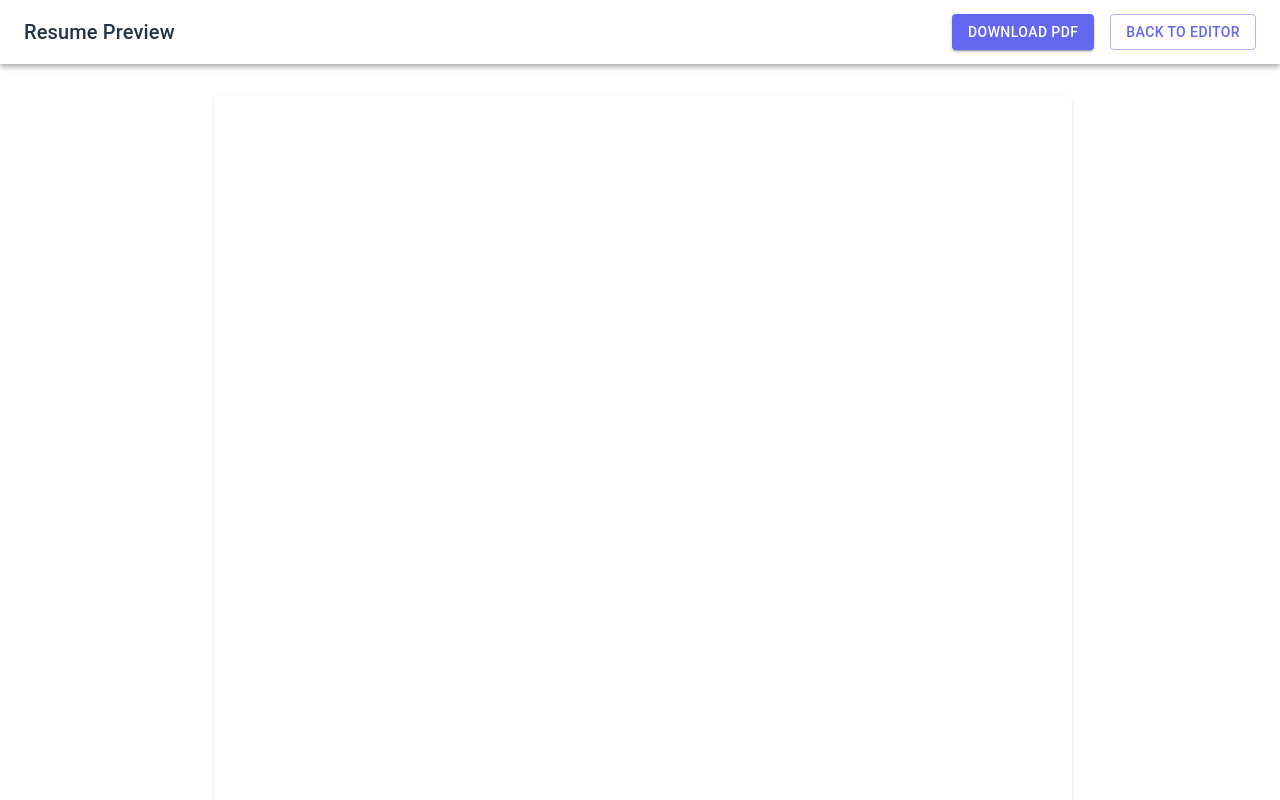
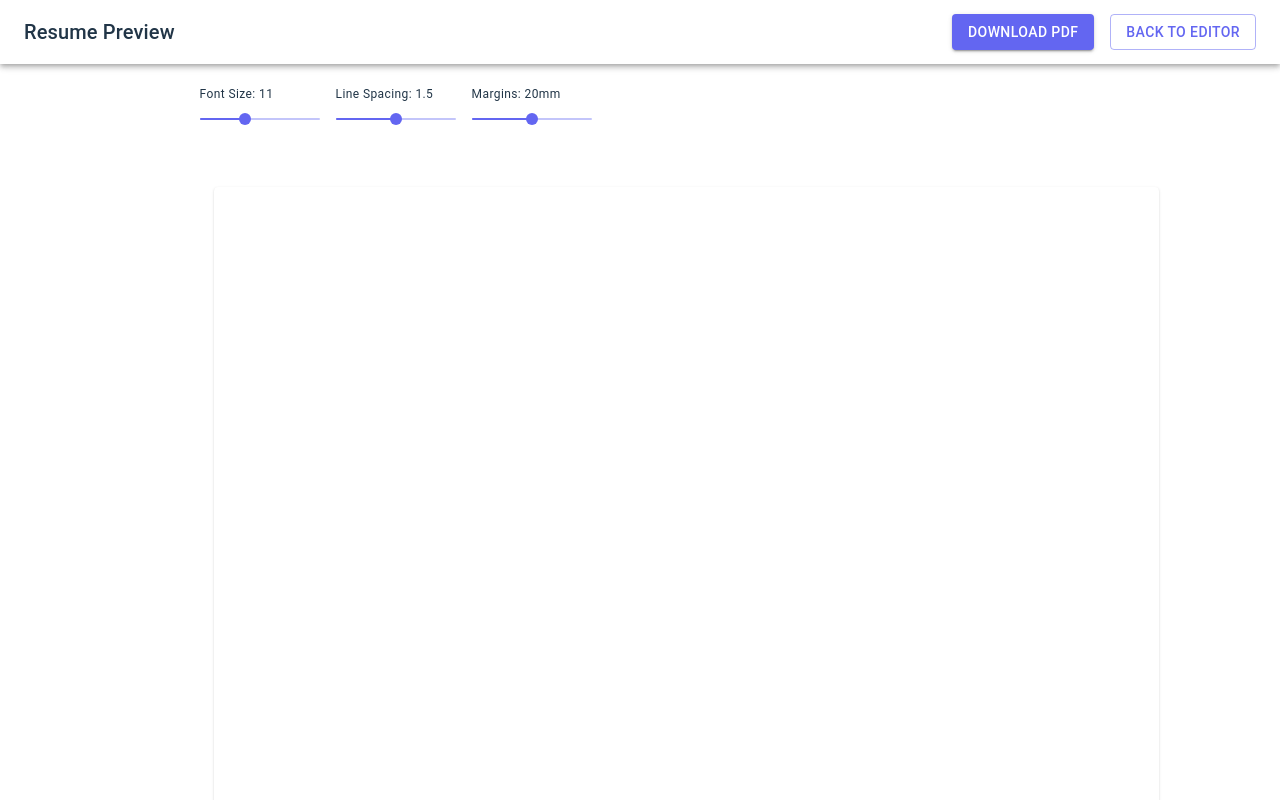
Before and after one commit to hamzaable/ez-resume-maker, a React (Vite) app: page /preview in a window 1280 px wide. Shown: the top 800 px of the page. Built offline with nearby package versions, Linux system fonts and the light colour scheme.

Commit message:
live editing

```diff
--- /dev/null
+++ b/src/components/DocumentControls.tsx
@@ -0,0 +1,111 @@
+import {
+  Box,
+  Select,
+  MenuItem,
+  FormControl,
+  InputLabel,
+  Slider,
+  Typography,
+  SelectChangeEvent,
+} from '@mui/material';
+
+interface DocumentControlsProps {
+  font: string;
+  fontSize: number;
+  lineSpacing: number;
+  margins: number;
+  onFontChange: (font: string) => void;
+  onFontSizeChange: (size: number) => void;
+  onLineSpacingChange: (spacing: number) => void;
+  onMarginsChange: (margins: number) => void;
+}
+
+const fonts = [
+  'MERRIWEATHER',
+  'ARIAL',
+  'TIMES NEW ROMAN',
+  'HELVETICA',
+  'CALIBRI',
+  'CAMBRIA',
+  'GEORGIA',
+];
+
+export default function DocumentControls({
+  font,
+  fontSize,
+  lineSpacing,
+  margins,
+  onFontChange,
+  onFontSizeChange,
+  onLineSpacingChange,
+  onMarginsChange,
+}: DocumentControlsProps) {
+  const handleFontChange = (event: SelectChangeEvent) => {
+    onFontChange(event.target.value);
+  };
+
+  return (
+    <Box sx={{ p: 2, display: 'flex', gap: 2, alignItems: 'center', flexWrap: 'wrap' }}>
+      <FormControl sx={{ minWidth: 120 }}>
+        <InputLabel>Font</InputLabel>
+        <Select
+          value={font}
+          label="Font"
+          onChange={handleFontChange}
+          size="small"
+        >
+          {fonts.map((f) => (
+            <MenuItem key={f} value={f}>
+              {f}
+            </MenuItem>
+          ))}
+        </Select>
+      </FormControl>
+
+      <Box sx={{ minWidth: 120 }}>
+        <Typography gutterBottom variant="caption">
+          Font Size: {fontSize}
+        </Typography>
+        <Slider
+          value={fontSize}
+          min={8}
+          max={16}
+          step={0.5}
+          onChange={(_, value) => onFontSizeChange(value as number)}
+          valueLabelDisplay="auto"
+          size="small"
+        />
+      </Box>
+
+      <Box sx={{ minWidth: 120 }}>
+        <Typography gutterBottom variant="caption">
+          Line Spacing: {lineSpacing}
+        </Typography>
+        <Slider
+          value={lineSpacing}
+          min={1}
+          max={2}
+          step={0.1}
+          onChange={(_, value) => onLineSpacingChange(value as number)}
+          valueLabelDisplay="auto"
+          size="small"
+        />
+      </Box>
+
+      <Box sx={{ minWidth: 120 }}>
+        <Typography gutterBottom variant="caption">
+          Margins: {margins}mm
+        </Typography>
+        <Slider
+          value={margins}
+          min={10}
+          max={30}
+          step={1}
+          onChange={(_, value) => onMarginsChange(value as number)}
+          valueLabelDisplay="auto"
+          size="small"
+        />
+      </Box>
+    </Box>
+  );
+}
--- a/src/components/Preview.tsx
+++ b/src/components/Preview.tsx
@@ -8,26 +8,35 @@ import {
   AppBar,
   Toolbar,
   Divider,
+  TextField,
 } from '@mui/material';
 import html2pdf from 'html2pdf.js';
 import { useResume } from '../context/ResumeContext';
+import DocumentControls from './DocumentControls';
 
 export default function Preview() {
   const navigate = useNavigate();
-  const { resumeData } = useResume();
+  const { resumeData, updateContact, updateSummary, updateDocumentStyle } = useResume();
+  const { documentStyle } = resumeData;
 
   const handleDownloadPDF = () => {
     const element = document.getElementById('resume-preview');
     const opt = {
-      margin: 1,
+      margin: [documentStyle.margins, documentStyle.margins],
       filename: 'resume.pdf',
       image: { type: 'jpeg', quality: 0.98 },
       html2canvas: { scale: 2 },
-      jsPDF: { unit: 'in', format: 'letter', orientation: 'portrait' }
+      jsPDF: { unit: 'mm', format: 'a4', orientation: 'portrait' }
     };
 
     html2pdf().set(opt).from(element).save();
   };
+
+  const getContentStyle = () => ({
+    fontFamily: documentStyle.font.toLowerCase().replace(/_/g, ' '),
+    fontSize: `${documentStyle.fontSize}pt`,
+    lineHeight: documentStyle.lineSpacing,
+  });
 
   return (
     <Box sx={{ flexGrow: 1 }}>
@@ -53,79 +62,129 @@ export default function Preview() {
         </Toolbar>
       </AppBar>
 
-      <Container maxWidth="md" sx={{ mt: 4 }}>
+      <DocumentControls
+        font={documentStyle.font}
+        fontSize={documentStyle.fontSize}
+        lineSpacing={documentStyle.lineSpacing}
+        margins={documentStyle.margins}
+        onFontChange={(font) => updateDocumentStyle({ font })}
+        onFontSizeChange={(fontSize) => updateDocumentStyle({ fontSize })}
+        onLineSpacingChange={(lineSpacing) => updateDocumentStyle({ lineSpacing })}
+        onMarginsChange={(margins) => updateDocumentStyle({ margins })}
+      />
+
+      <Container maxWidth="md" sx={{ mt: 4, mb: 4 }}>
         <Paper
           id="resume-preview"
           sx={{
-            p: 4,
-            minHeight: '29.7cm',
-            width: '21cm',
+            p: `${documentStyle.margins}mm`,
+            minHeight: '297mm',
+            width: '210mm',
             margin: '0 auto',
             backgroundColor: 'white',
             color: 'black',
+            ...getContentStyle(),
           }}
         >
-          <Typography variant="h4" gutterBottom>
-            {resumeData.contact.fullName}
-          </Typography>
+          <TextField
+            fullWidth
+            variant="standard"
+            InputProps={{
+              style: {
+                ...getContentStyle(),
+                fontSize: `${documentStyle.fontSize * 1.5}pt`,
+                fontWeight: 'bold',
+              },
+            }}
+            value={resumeData.contact.fullName}
+            onChange={(e) => updateContact({ ...resumeData.contact, fullName: e.target.value })}
+          />
 
           <Box sx={{ mb: 3 }}>
-            <Typography variant="body1" component="span" sx={{ mr: 2 }}>
-              {resumeData.contact.email}
-            </Typography>
-            <Typography variant="body1" component="span" sx={{ mr: 2 }}>
-              {resumeData.contact.phone}
-            </Typography>
-            <Typography variant="body1" component="span">
-              {resumeData.contact.linkedin}
-            </Typography>
+            <TextField
+              variant="standard"
+              size="small"
+              value={resumeData.contact.email}
+              onChange={(e) => updateContact({ ...resumeData.contact, email: e.target.value })}
+              sx={{ mr: 2 }}
+            />
+            <TextField
+              variant="standard"
+              size="small"
+              value={resumeData.contact.phone}
+              onChange={(e) => updateContact({ ...resumeData.contact, phone: e.target.value })}
+              sx={{ mr: 2 }}
+            />
+            <TextField
+              variant="standard"
+              size="small"
+              value={resumeData.contact.linkedin}
+              onChange={(e) => updateContact({ ...resumeData.contact, linkedin: e.target.value })}
+            />
           </Box>
 
           {resumeData.contact.website && (
-            <Typography variant="body1" gutterBottom>
-              {resumeData.contact.website}
-            </Typography>
+            <TextField
+              fullWidth
+              variant="standard"
+              size="small"
+              value={resumeData.contact.website}
+              onChange={(e) => updateContact({ ...resumeData.contact, website: e.target.value })}
+              sx={{ mb: 2 }}
+            />
           )}
 
           <Box sx={{ mt: 2, mb: 4 }}>
             {resumeData.contact.country && (
-              <Typography variant="body1" component="span" sx={{ mr: 2 }}>
-                {resumeData.contact.country}
-              </Typography>
+              <TextField
+                variant="standard"
+                size="small"
+                value={resumeData.contact.country}
+                onChange={(e) => updateContact({ ...resumeData.contact, country: e.target.value })}
+                sx={{ mr: 2 }}
+              />
             )}
             {resumeData.contact.state && (
-              <Typography variant="body1" component="span">
-                {resumeData.contact.state}
-              </Typography>
+              <TextField
+                variant="standard"
+                size="small"
+                value={resumeData.contact.state}
+                onChange={(e) => updateContact({ ...resumeData.contact, state: e.target.value })}
+              />
             )}
           </Box>
 
           {resumeData.summary && (
             <>
-              <Typography variant="h5" gutterBottom>
+              <Typography variant="h5" gutterBottom sx={getContentStyle()}>
                 Summary
               </Typography>
-              <Typography variant="body1" paragraph>
-                {resumeData.summary}
-              </Typography>
+              <TextField
+                fullWidth
+                multiline
+                variant="standard"
+                value={resumeData.summary}
+                onChange={(e) => updateSummary(e.target.value)}
+                sx={{ mb: 2 }}
+              />
               <Divider sx={{ my: 2 }} />
             </>
           )}
 
           {resumeData.experiences.length > 0 && (
             <>
-              <Typography variant="h5" gutterBottom>
+              <Typography variant="h5" gutterBottom sx={getContentStyle()}>
                 Experience
               </Typography>
               {resumeData.experiences.map((exp, index) => (
                 <Box key={index} sx={{ mb: 2 }}>
-                  <Typography variant="h6">
+                  <Typography variant="h6" sx={getContentStyle()}>
                     {exp.position} at {exp.company}
                   </Typography>
-                  <Typography variant="subtitle1" color="textSecondary">
+                  <Typography variant="subtitle1" color="textSecondary" sx={getContentStyle()}>
                     {exp.startDate} - {exp.endDate}
                   </Typography>
-                  <Typography variant="body1">
+                  <Typography variant="body1" sx={getContentStyle()}>
                     {exp.description}
                   </Typography>
                 </Box>
@@ -136,18 +195,18 @@ export default function Preview() {
 
           {resumeData.education.length > 0 && (
             <>
-              <Typography variant="h5" gutterBottom>
+              <Typography variant="h5" gutterBottom sx={getContentStyle()}>
                 Education
               </Typography>
               {resumeData.education.map((edu, index) => (
                 <Box key={index} sx={{ mb: 2 }}>
-                  <Typography variant="h6">
+                  <Typography variant="h6" sx={getContentStyle()}>
                     {edu.degree} in {edu.field}
                   </Typography>
-                  <Typography variant="subtitle1">
+                  <Typography variant="subtitle1" sx={getContentStyle()}>
                     {edu.school}
                   </Typography>
-                  <Typography variant="body2" color="textSecondary">
+                  <Typography variant="body2" color="textSecondary" sx={getContentStyle()}>
                     {edu.startDate} - {edu.endDate}
                   </Typography>
                 </Box>
@@ -158,10 +217,10 @@ export default function Preview() {
 
           {resumeData.skills.length > 0 && (
             <>
-              <Typography variant="h5" gutterBottom>
+              <Typography variant="h5" gutterBottom sx={getContentStyle()}>
                 Skills
               </Typography>
-              <Typography variant="body1">
+              <Typography variant="body1" sx={getContentStyle()}>
                 {resumeData.skills.join(', ')}
               </Typography>
             </>
--- a/src/context/ResumeContext.tsx
+++ b/src/context/ResumeContext.tsx
@@ -26,12 +26,20 @@ interface Education {
   endDate: string;
 }
 
+interface DocumentStyle {
+  font: string;
+  fontSize: number;
+  lineSpacing: number;
+  margins: number;
+}
+
 interface ResumeData {
   contact: ContactInfo;
   experiences: Experience[];
   education: Education[];
   skills: string[];
   summary: string;
+  documentStyle: DocumentStyle;
 }
 
 interface ResumeContextType {
@@ -41,6 +49,7 @@ interface ResumeContextType {
   updateEducation: (education: Education[]) => void;
   updateSkills: (skills: string[]) => void;
   updateSummary: (summary: string) => void;
+  updateDocumentStyle: (style: Partial<DocumentStyle>) => void;
 }
 
 const ResumeContext = createContext<ResumeContextType | undefined>(undefined);
@@ -60,6 +69,12 @@ export function ResumeProvider({ children }: { children: ReactNode }) {
     education: [],
     skills: [],
     summary: '',
+    documentStyle: {
+      font: 'MERRIWEATHER',
+      fontSize: 11,
+      lineSpacing: 1.5,
+      margins: 20,
+    },
   });
 
   const updateContact = (contact: ContactInfo) => {
@@ -82,6 +97,13 @@ export function ResumeProvider({ children }: { children: ReactNode }) {
     setResumeData(prev => ({ ...prev, summary }));
   };
 
+  const updateDocumentStyle = (style: Partial<DocumentStyle>) => {
+    setResumeData(prev => ({
+      ...prev,
+      documentStyle: { ...prev.documentStyle, ...style },
+    }));
+  };
+
   return (
     <ResumeContext.Provider
       value={{
@@ -91,6 +113,7 @@ export function ResumeProvider({ children }: { children: ReactNode }) {
         updateEducation,
         updateSkills,
         updateSummary,
+        updateDocumentStyle,
       }}
     >
       {children}
```
